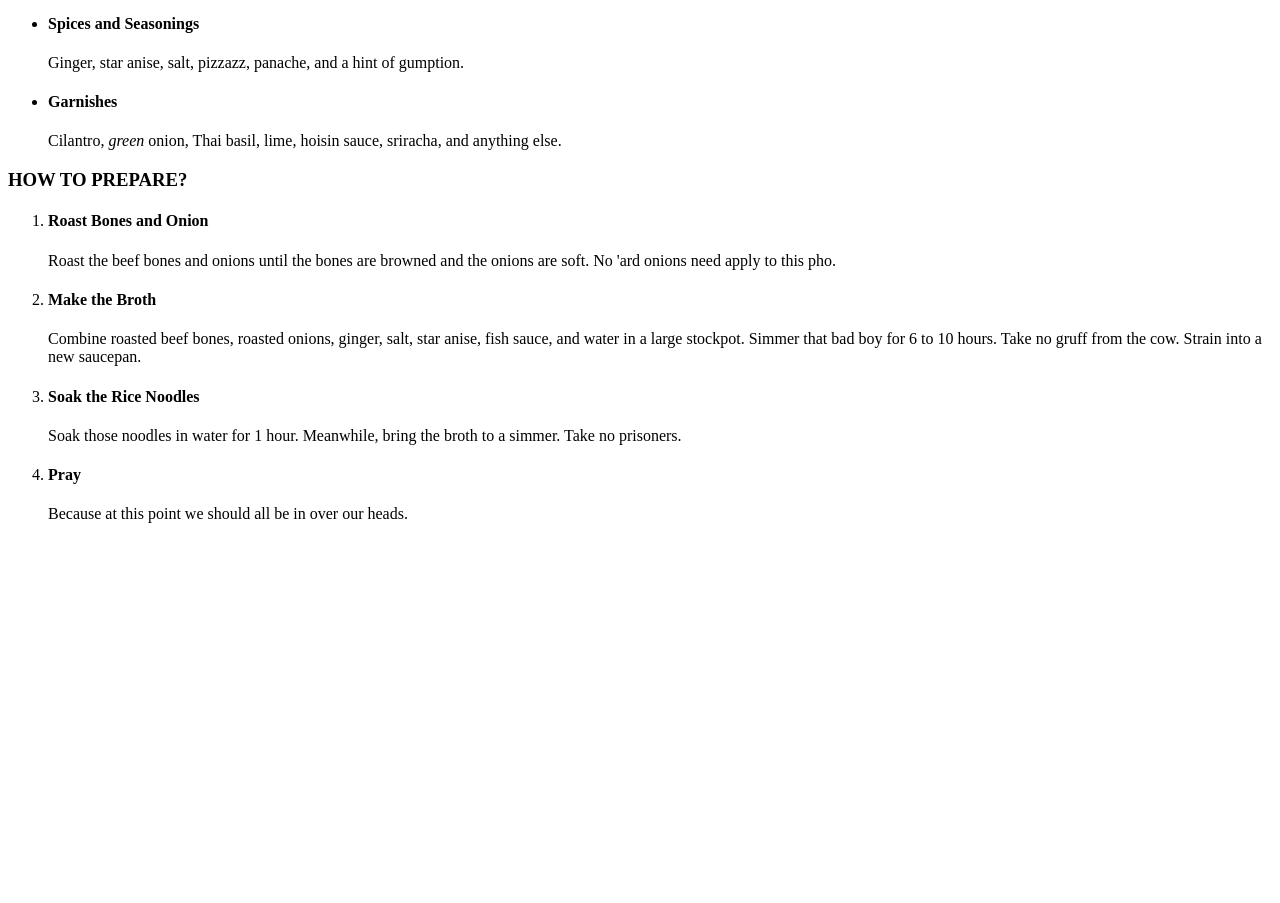
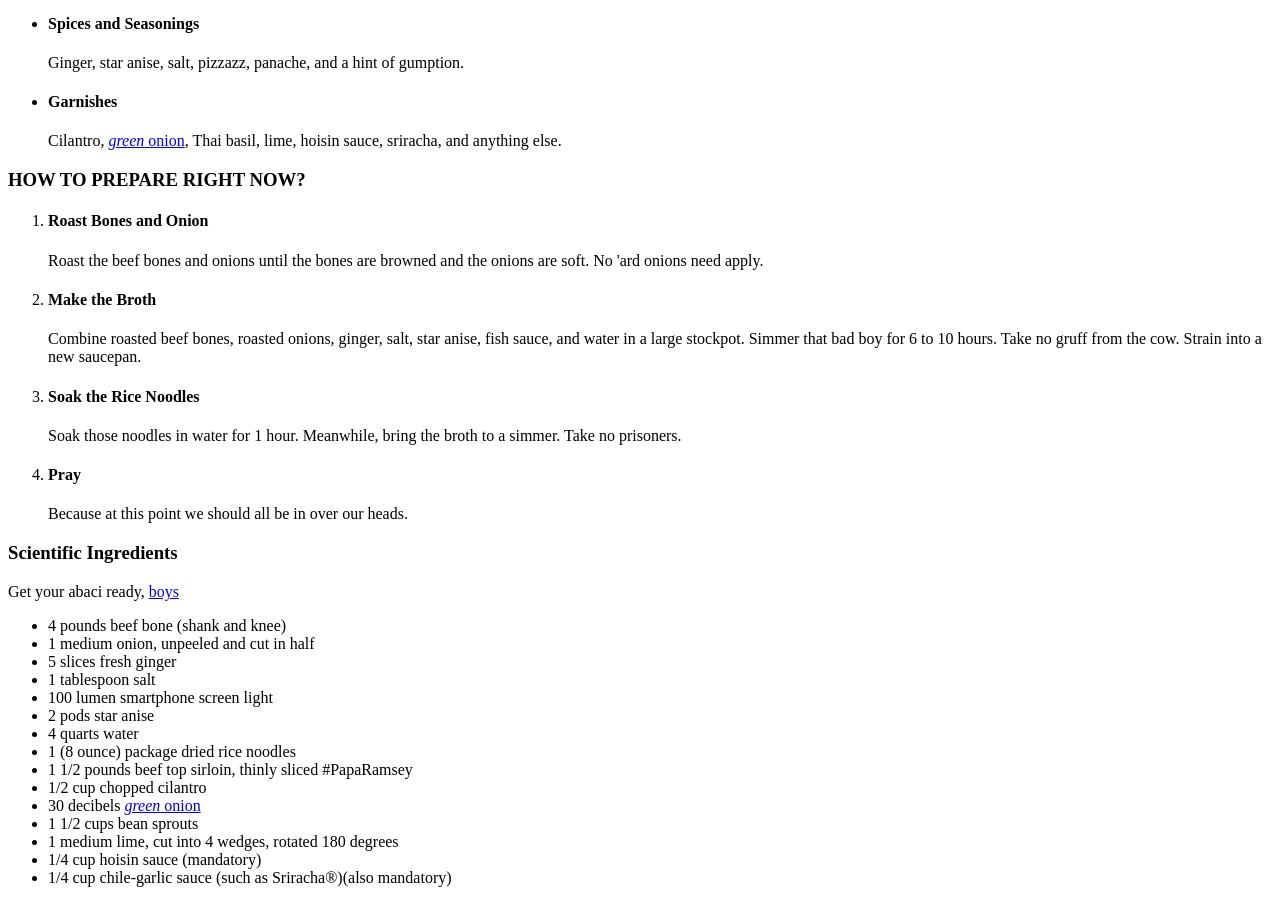
Before and after one commit to WishesMoney/odin-recipes, a plain HTML site: page recipes/pho.html in a window 1280 px wide. Shown: the part 1740-2643 px from the top of the page. Before the commit the page ends 2279 px from the top, so only its background shows below. Drawn offline with Linux system fonts and the light colour scheme.

Commit message:
Write detailed ingredients, add href, fix flavor text

```diff
--- a/recipes/pho.html
+++ b/recipes/pho.html
@@ -16,8 +16,8 @@
 <p>Its consistency, soup</p>
 <p>Its taste... <strong>explosive</strong></p>
 <p></p>
-<h3>Ingredients</h3>
-<p><em>(Reagents for you alchemical cooks)</em></p>
+<h3>Rough Ingredients</h3>
+<p><em>(Reagents for you witches following at home)</em></p>
 <ul>
     <li><h4>Beef Soup Bones</h4></li>
     <p>Use the shank and knee to make the homemade bone broth brothy enough.</p>
@@ -32,14 +32,14 @@
     <li><h4>Spices and Seasonings</h4></li>
     <p>Ginger, star anise, salt, pizzazz, panache, and a hint of gumption.</p>
     <li><h4>Garnishes</h4></li>
-    <p>Cilantro, <em>green</em> onion, Thai basil, lime, hoisin sauce, sriracha, and anything else.</p>
+    <p>Cilantro, <a href="https://www.youtube.com/watch?v=_bpS-cOBK6Q"><em>green</em> onion</a>, Thai basil, lime, hoisin sauce, sriracha, and anything else.</p>
 </ul>
 
 <p></p>
-<h3>HOW TO PREPARE?</h3>
+<h3>HOW TO PREPARE RIGHT NOW?</h3>
 <ol>
     <li><h4>Roast Bones and Onion</h4></li>
-    <p>Roast the beef bones and onions until the bones are browned and the onions are soft. No 'ard onions need apply to this pho.</p>
+    <p>Roast the beef bones and onions until the bones are browned and the onions are soft. No 'ard onions need apply.</p>
     <li><h4>Make the Broth</h4></li>
     <p>Combine roasted beef bones, roasted onions, ginger, salt, star anise, fish sauce, and water in a large stockpot. Simmer that bad boy for 6 to 10 hours. Take no gruff from the cow. Strain into a new saucepan.</p>
     <li><h4>Soak the Rice Noodles</h4></li>
@@ -48,7 +48,25 @@
     <p>Because at this point we should all be in over our heads.</p>
 </ol>
 
-
+<h3>Scientific Ingredients</h3>
+<p>Get your abaci ready, <a href="https://media.tenor.com/814Fyrer1-MAAAAC/meats-back-on-the-menu-lord-of-the-rings.gif">boys</a></p>
+<ul>
+    <li>4 pounds beef bone (shank and knee)</li>
+    <li>1 medium onion, unpeeled and cut in half</li>
+    <li>5 slices fresh ginger</li>
+    <li>1 tablespoon salt</li>
+    <li>100 lumen smartphone screen light</li>
+    <li>2 pods star anise</li>
+    <li>4 quarts water</li>
+    <li>1 (8 ounce) package dried rice noodles</li>
+    <li>1 1/2 pounds beef top sirloin, thinly sliced #PapaRamsey</li>
+    <li>1/2 cup chopped cilantro</li>
+    <li>30 decibels <a href="https://www.youtube.com/watch?v=_bpS-cOBK6Q"><em>green</em> onion</a></li>
+    <li>1 1/2 cups bean sprouts</li>
+    <li>1 medium lime, cut into 4 wedges, rotated 180 degrees</li>
+    <li>1/4 cup hoisin sauce (mandatory)</li>
+    <li>1/4 cup chile-garlic sauce (such as Sriracha®)(also mandatory)</li>
+</ul>
 
 </body>
 
```
